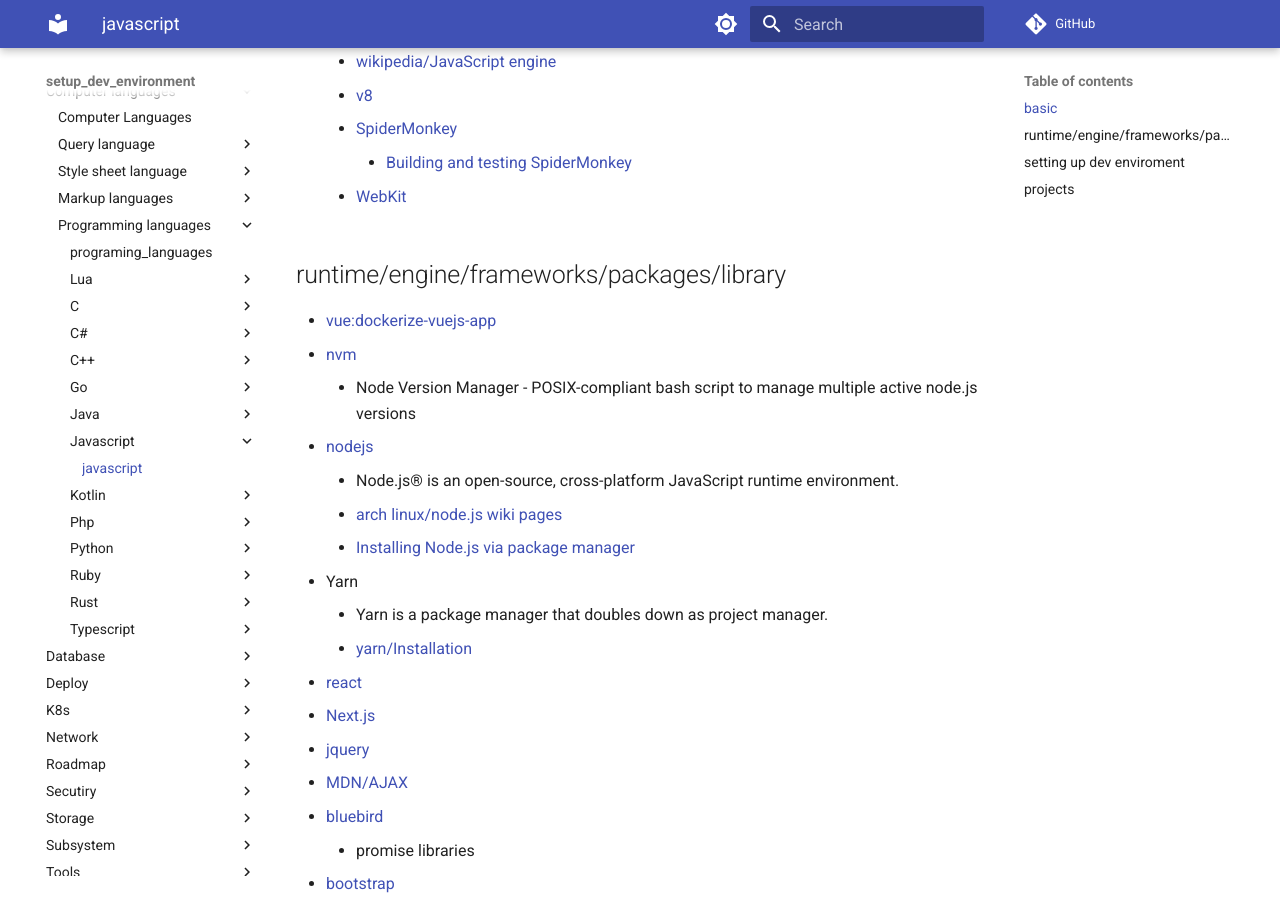
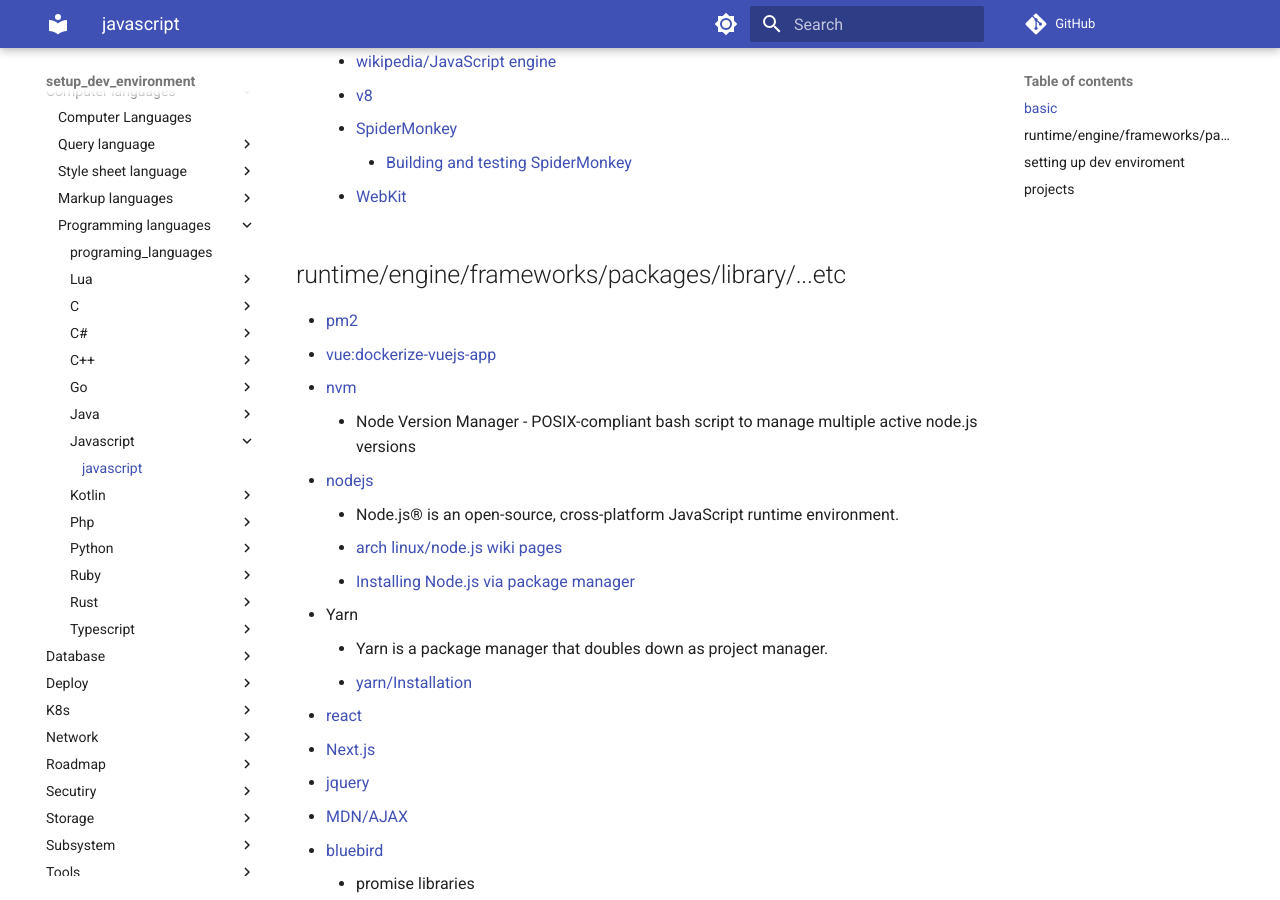
Before and after one commit to hong539/setup_dev_environment, an MkDocs documentation site: the page built from docs/computer languages/programming_languages/javascript/javascript.md, in a window 1280 px wide and 900 px high, scrolled down 551 px. Built offline with MkDocs 1.6.1 and Material for MkDocs 9.7.7, drawn with Linux system fonts in a browser that asks for light colours; comment, search, counter and statistics services are not loaded.

Commit message:
Update docs

```diff
--- a/docs/computer languages/programming_languages/javascript/javascript.md
+++ b/docs/computer languages/programming_languages/javascript/javascript.md
@@ -19,8 +19,9 @@
         * [Building and testing SpiderMonkey](https://firefox-source-docs.mozilla.org/js/build.html)
     * [WebKit](https://webkit.org/)
 
-## runtime/engine/frameworks/packages/library
+## runtime/engine/frameworks/packages/library/...etc
 
+* [pm2](https://github.com/Unitech/pm2)
 * [vue:dockerize-vuejs-app](https://v2.vuejs.org/v2/cookbook/dockerize-vuejs-app)
 * [nvm](https://github.com/nvm-sh/nvm)
     * Node Version Manager - POSIX-compliant bash script to manage multiple active node.js versions
```
Also changed, not shown: docs/System programming/android/android.md (+1 -0 lines), docs/network/cloudflare/cloudflare.md (added, +6 -0 lines), docs/network/server/nginx.md (added, +5 -0 lines), docs/tools/zabbix.md (added, +7 -0 lines).
